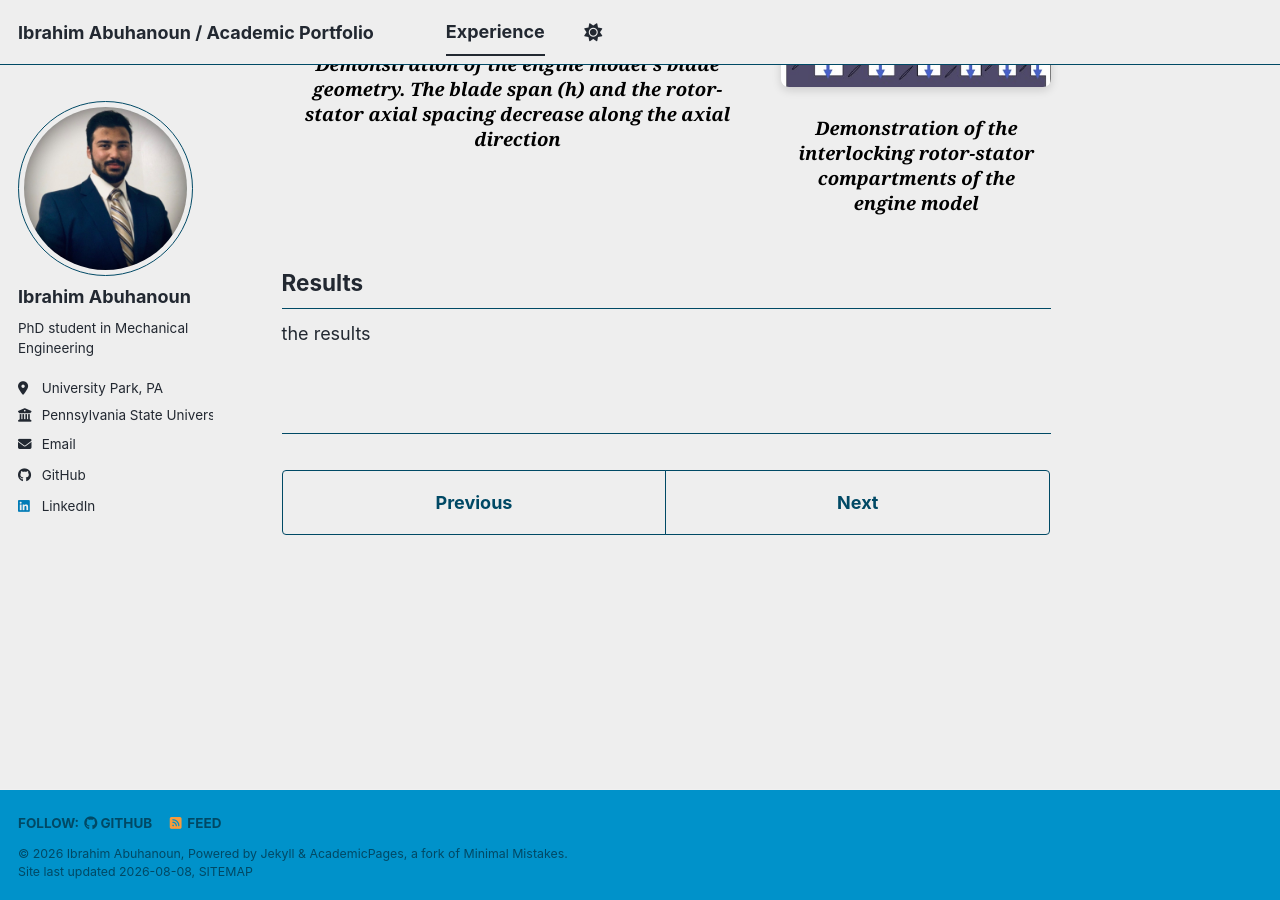
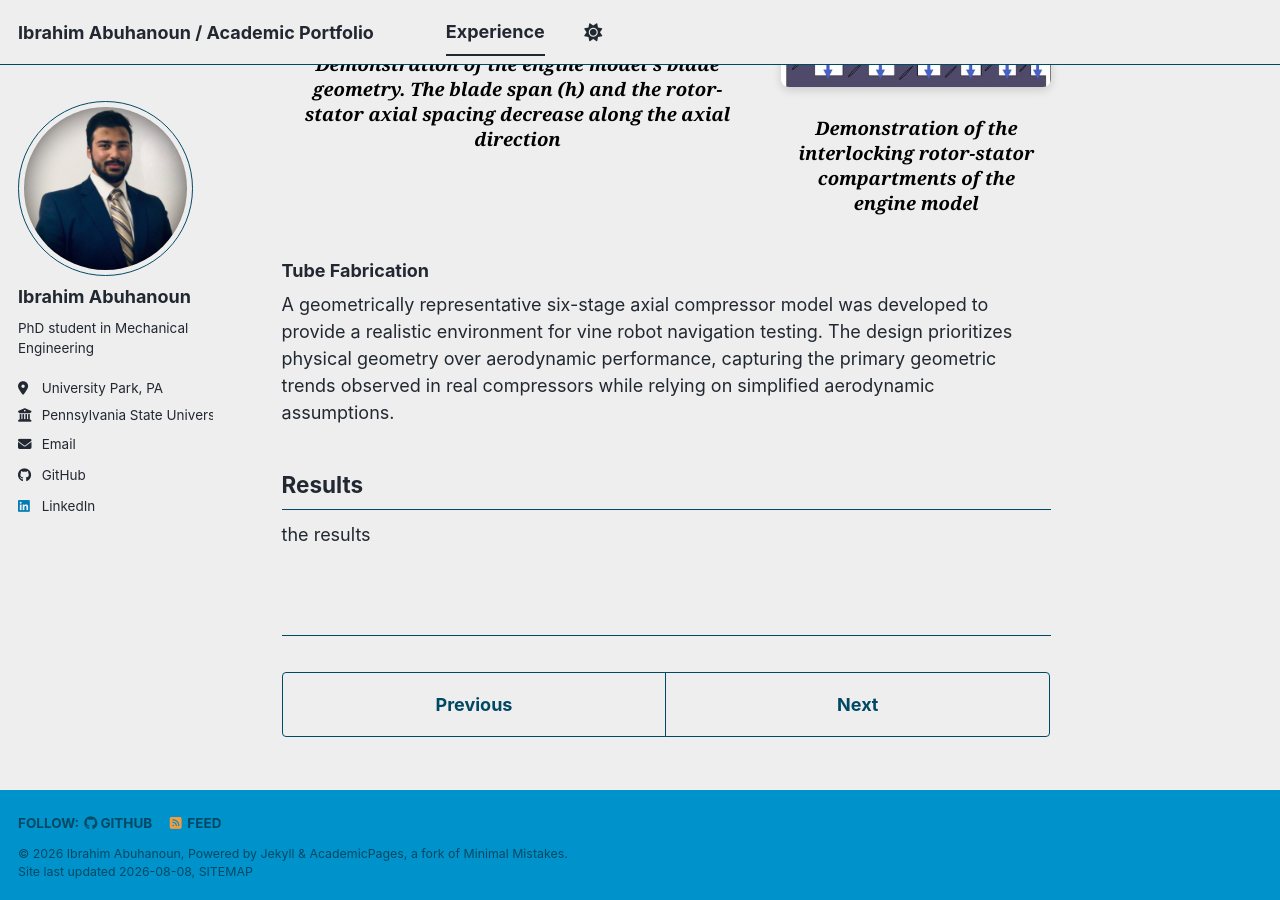
Before and after one commit to IbrahimAbuhanoun/IbrahimAbuhanoun.github.io, a Jekyll site: the page built from _portfolio/portfolio-1.md, in a window 1280 px wide and 900 px high, scrolled down 4225 px. Built offline with Jekyll 4.4.1, drawn with Linux system fonts in a browser that asks for light colours; a style sheet for code colours, icons or effects is not loaded.

Commit message:
Update portfolio-1.md

```diff
--- a/_portfolio/portfolio-1.md
+++ b/_portfolio/portfolio-1.md
@@ -242,5 +242,8 @@ Stator and rotor sections of the engine model interlock, allowing the rotor to s
     </figcaption>
   </figure>
 </div>
+
+### Tube Fabrication
+A geometrically representative six-stage axial compressor model was developed to provide a realistic environment for vine robot navigation testing. The design prioritizes physical geometry over aerodynamic performance, capturing the primary geometric trends observed in real compressors while relying on simplified aerodynamic assumptions.
 ## Results
 the results
```
